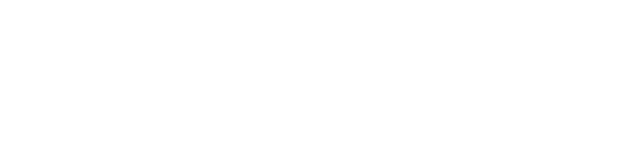
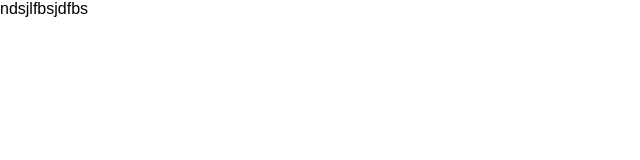
Before and after one commit to justjess/vanilla, a plain HTML site: page index.html in a window 1280 px wide. Shown: the whole page, without its empty margins (0-640 px from the left). Drawn offline with nearby package versions, Linux system fonts and the light colour scheme; files that its build step writes are made by us from their sources.

Commit message:
new changes

```diff
--- a/index.html
+++ b/index.html
@@ -12,6 +12,7 @@
         <link rel="stylesheet" href="css/style.css">
     </head>
     <body>
+    ndsjlfbsjdfbs
 
         <script src="//ajax.googleapis.com/ajax/libs/jquery/1.9.1/jquery.min.js"></script>
         <script>window.jQuery || document.write('<script src="js/dist/jquery-1.9.1.min.js"><\/script>')</script>
```
